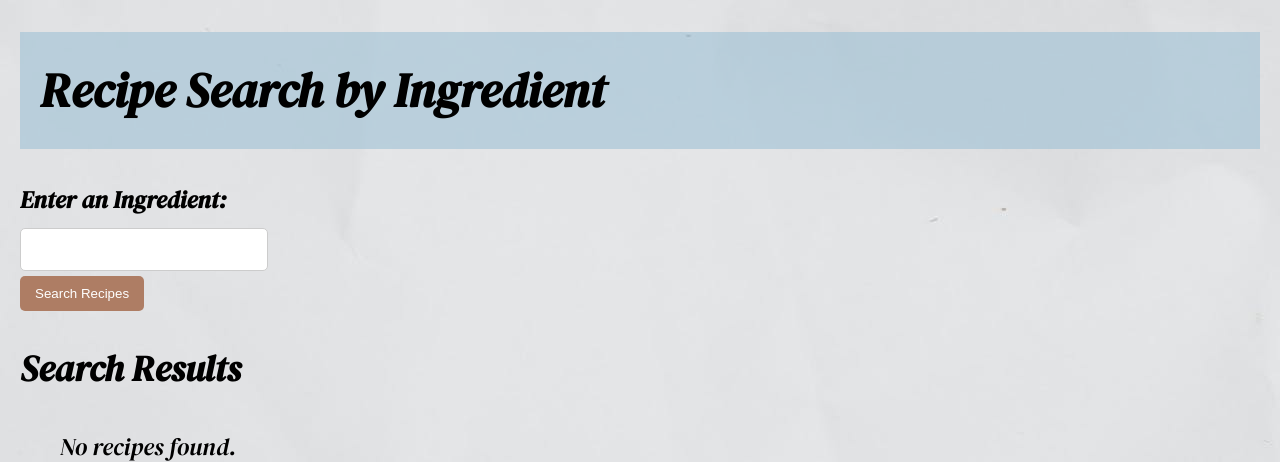
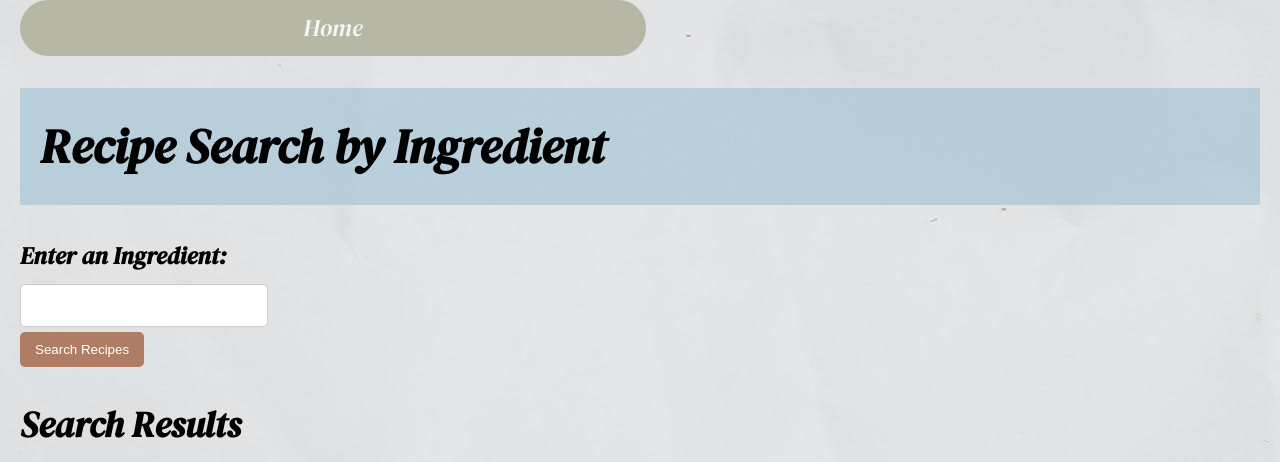
Before and after one commit to somedaysmash/Software4_Group5_Smart_Pantry, a Flask app: page /search_recipe in a window 1280 px wide. Shown: the top 462 px of the page. Run offline with Flask 3, Linux system fonts and the light colour scheme; parts of the project's set-up code (start-up, migrations or seed data) failed here and were passed over.

Commit message:
adding home buttons to all pages

```diff
--- a/static/style.css
+++ b/static/style.css
@@ -365,3 +365,24 @@ button:hover {
     background-color: rgba(169, 115, 87, 0.9);
     font-weight: bold;
 }
+
+.home_button {
+    display: flex;
+    align-items: center;
+    justify-content: center;
+    background-color: #b7b7a5;
+    border-radius: 2rem;
+    font-size: 1.5rem;
+    margin-bottom: 20px;
+    width: 50%;
+    height: 50px;
+    border-style: solid;
+    border-color: #b7b7a5;
+}
+
+.home_button:hover {
+    cursor: pointer;
+    transition: background-color 0.2s, font-weight 0.2s;
+    background-color: rgba(169, 115, 87, 0.9);
+    font-weight: bold;
+}
--- a/templates/ingredient.html
+++ b/templates/ingredient.html
@@ -2,7 +2,7 @@
   <title>Smart Pantry</title>
   <link rel="stylesheet" href="static/style.css" />
 </head>
-
+<a class="home_button" href="/">Home</a>
 <body class="ingredient_bg">
   <nav>
     <ul class="ing_list">
--- a/templates/kitchen.html
+++ b/templates/kitchen.html
@@ -6,6 +6,7 @@
   </head>
 
   <body class="fridge_bg">
+  <a class="home_button" href="/">Home</a>
     <div class='recipe_button'><a href='/ingredient'>Choose A Random Recipe</a></div>
     <div class="wrapper">
       <div id="kitchenSection">
--- a/templates/out_of_date_ingredients.html
+++ b/templates/out_of_date_ingredients.html
@@ -3,6 +3,7 @@
 <head>
     <title>Out Of Date Ingredients</title>
     <link rel="stylesheet" href="static/style.css" />
+    <a class="home_button" href="/">Home</a>
 </head>
 <body class="date_bg">
     <h1>Out of Date Ingredients</h1>
--- a/templates/search_recipe.html
+++ b/templates/search_recipe.html
@@ -3,6 +3,7 @@
 <head>
     <meta charset="UTF-8">
      <link rel="stylesheet" href="static/style.css" />
+    <a class="home_button" href="/">Home</a>
 </head>
 <body class="date_bg">
     <h1>Recipe Search by Ingredient</h1>
--- a/templates/shoppinglist.html
+++ b/templates/shoppinglist.html
@@ -3,6 +3,7 @@
   <head>
     <meta charset="UTF-8" />
     <link rel="stylesheet" href="static/style.css" />
+      <a class="home_button" href="/">Home</a>
   </head>
   <body class='shopping_bg'>
     <h1 class='para'>You may want to stock up on the below products before you run out:</h1>
```
